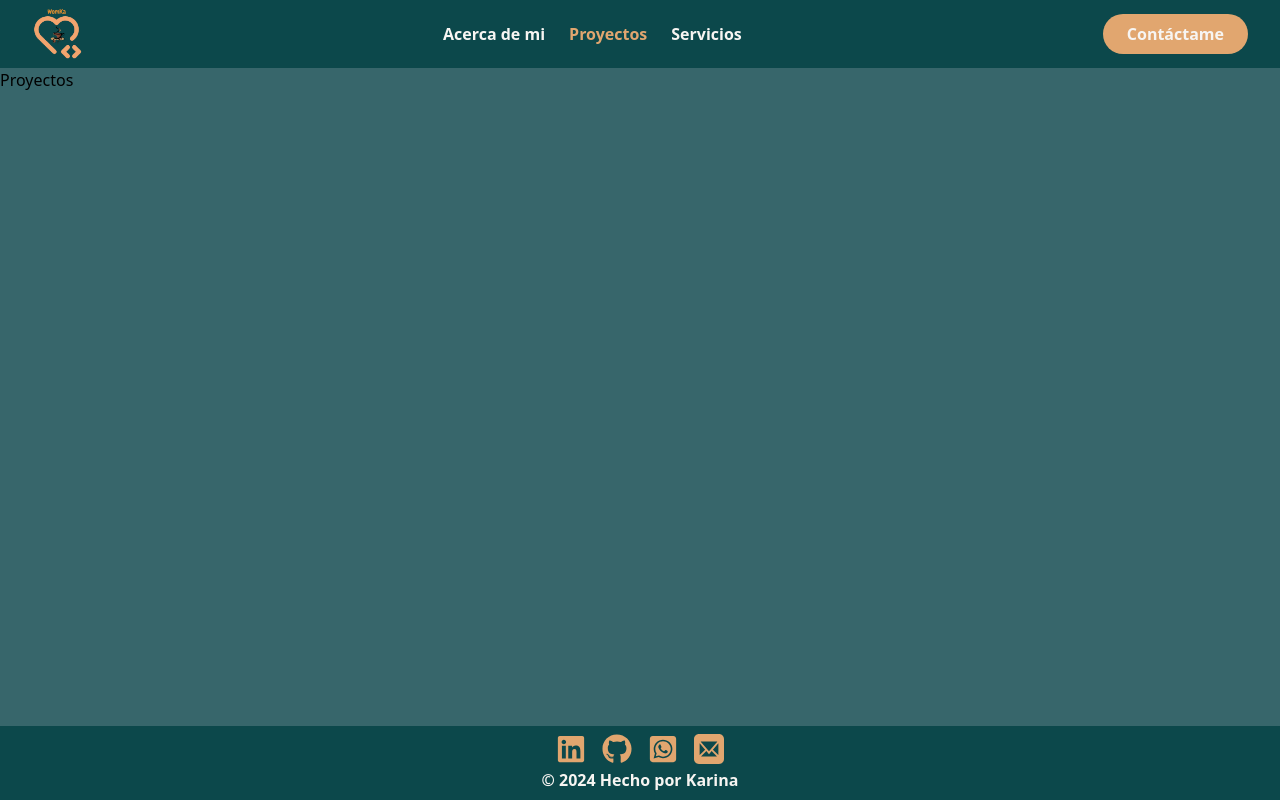
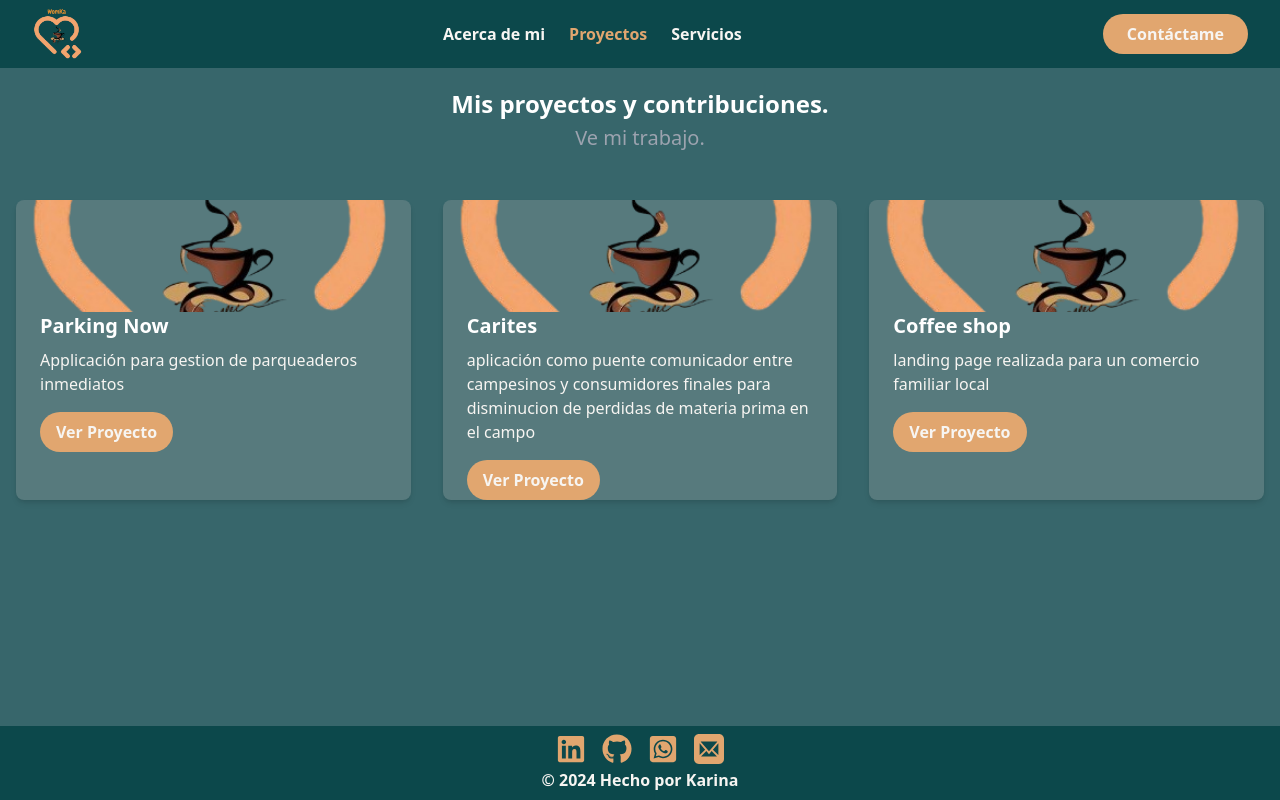
Before and after one commit to Womka7/kportafolio, a Next.js app: page /projects in a window 1280 px wide. Built offline with nearby package versions, Linux system fonts and the light colour scheme.

Commit message:
feature-card temporaly

```diff
--- a/src/app/(sections)/projects/page.tsx
+++ b/src/app/(sections)/projects/page.tsx
@@ -1,9 +1,37 @@
-import React from 'react'
+import ProjectCard from '../../../components/CardProject/Card'; // Asegúrate de que la ruta sea correcta
 
 export default function ProjectsPage() {
+  const projects = [
+    {
+      title: "Parking Now",
+      description: "Applicación para gestion de parqueaderos inmediatos ",
+      link: "",
+      image: "/img/logo1.png",
+    },
+    {
+      title: "Carites",
+      description: "aplicación como puente comunicador entre campesinos y consumidores finales  para disminucion de perdidas de materia prima en el campo",
+      link: "",
+      image: "/img/logo1.png",
+    },
+    {
+      title: "Coffee shop",
+      description: "landing page realizada para un comercio familiar local",
+      link: "",
+      image: "/img/logo1.png",
+    },
+  ];
+
   return (
-    <div>
-      <h1>Proyectos</h1>
+    <div className="container mx-auto px-4 py-5 bg-greenaqua text-white">
+      <h1 className="text-2xl md:text-2xl font-bold mb-1 text-center">Mis proyectos y contribuciones.</h1>
+      <p className="text-xl text-center mb-12 text-gray-400">Ve mi trabajo.</p>
+
+      <div className="grid grid-cols-1 md:grid-cols-2 lg:grid-cols-3 gap-8">
+        {projects.map((project, index) => (
+          <ProjectCard key={index} project={project} />
+        ))}
+      </div>
     </div>
-  )
+  );
 }
--- /dev/null
+++ b/src/components/CardProject/Card.tsx
@@ -0,0 +1,41 @@
+import Image from 'next/image';
+
+export interface IProject {
+  image: string;
+  title: string;
+  description: string;
+  link: string;
+}
+
+interface IPropsProjects {
+  project: IProject;
+}
+
+const ProjectCard: React.FC<IPropsProjects> = ({ project }) => {
+  return (
+    <div className="bg-greyl rounded-lg overflow-hidden shadow-md transition-all duration-300 ease-in-out hover:scale-105 hover:shadow-xl">
+      <div className="relative h-28 p-y-3">
+        <Image
+          src={project.image}
+          alt={`Imagen de ${project.title}`}
+          layout="fill"
+          objectFit="cover"
+        />
+      </div>
+      <div className="px-6">
+        <h3 className="text-xl font-semibold mb-2">{project.title}</h3>
+        <p className="text-whites mb-4">{project.description}</p>
+        <a
+          href={project.link}
+          target="_blank"
+          rel="noopener noreferrer"
+          className="inline-block bg-salmon text-whites font-semibold px-4 py-2 rounded-full "
+        >
+          Ver Proyecto
+        </a>
+      </div>
+    </div>
+  );
+};
+
+export default ProjectCard;
--- a/src/components/Header/Header.tsx
+++ b/src/components/Header/Header.tsx
@@ -13,6 +13,7 @@ export default function Header() {
             <HeaderNavigate />
             <button className="bg-salmon text-whites px-6 py-2 rounded-full font-bold hover:bg-yellow-500 transition-colors">
                 Contáctame
+                <Link href="/contact" ></Link>
             </button>
         </header>
     )
```
Also changed, not shown: src/app/(sections)/about/page.tsx (+3 -5 lines).
